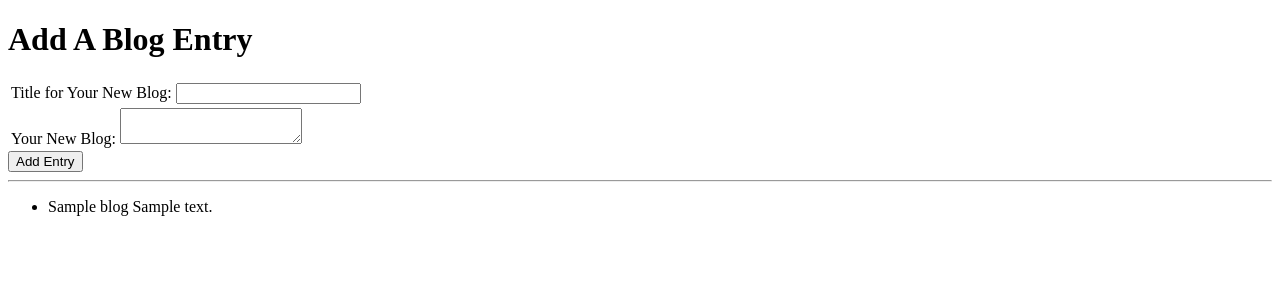
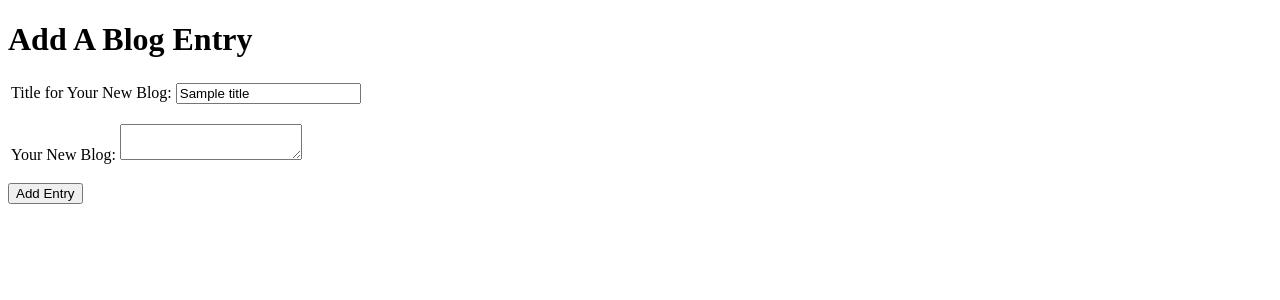
Before and after one commit to BHILLS1/blogz, a Flask app: template templates/newpost.html in a window 1280 px wide. Shown: the part 34-334 px from the top of the page. Run offline with Flask 2, Linux system fonts and the light colour scheme; the template is opened without the code that fills it: most values are stand-ins (such as "Sample title", 1, 10 or a date in 2020); data that the repository does not hold is empty.

Commit message:
Created working blog application

```diff
--- a/main.py
+++ b/main.py
@@ -18,29 +18,43 @@ class Blog(db.Model):
         self.title = title
         self.body = body
 
-blogs = []
-
 @app.route('/', methods=['POST', 'GET'])
 def index():
+    blogs = Blog.query.all()
+    return render_template('blog.html', title='Build A Blog', blogs=blogs)
+
+@app.route('/newpost', methods=['POST', 'GET'])
+def newpost():
 
     if request.method == 'POST':
-        blog_title = request.form['title']
-        blog_body = request.form['body']
-        new_blog = Blog(blog_title, blog_body)
-        db.session.add(new_blog)
-        db.session.commit()
+        title = request.form['title']
+        body = request.form['body']
+        title_error = ''
+        body_error = ''
 
-    return render_template('newpost.html', title='Add a Blog Entry', blogs=blogs)
+        if title == '':
+           title_error="Please fill in the title"
 
-# def index():
+        if body == '':
+            body_error="Please fill in the body"
 
-#     if request.method == 'POST':
-#         blog_title = request.form['title']
-#         blog_body = request.form['body']
-#         new_blog = Blog(blog_title, blog_body)
-#         db.session.add(new_blog)
-#         db.session.commit()
-#         return render_template
+
+        if title_error or body_error:
+            return render_template('newpost.html', body_error=body_error, title_error=title_error)
+        else:
+            new_post = Blog(title, body)
+            db.session.add(new_post)
+            db.session.commit()
+        return redirect('/')
+
+    return render_template('newpost.html')
+
+
+@app.route('/blog', methods=['POST', 'GET'])
+def blog():
+   return render_template('blog.html')
+
+
 
 
 if __name__ == '__main__':
--- a/templates/base.html
+++ b/templates/base.html
@@ -1,13 +1,16 @@
 <!doctype html>
 <html>
     <head>
+        <style>
+            .error {color: red; font-style: italic}
+        </style>
         <title>{{title}}</title>
     </head>
 <body>
     <p>
         <nav>
-        <a href="/blog/">Main Blog Page</a> |&nbsp;&nbsp;&nbsp;
-        <a href="/newpost/">Add a Blog Post</a> |
+        <a href="/blog">Main Blog Page</a> |&nbsp;&nbsp;&nbsp;
+        <a href="/newpost">Add a Blog Post</a> |
         </nav>
     {% block content %}
     {% endblock %}
--- a/templates/newpost.html
+++ b/templates/newpost.html
@@ -2,14 +2,15 @@
 
 {% block content %}
     <h1>Add A Blog Entry</h1>
-    <form method='post' >
+    <form action='/newpost' method='post' >
         <table>
             <tbody>
                 <tr>
                     <td>
                         <label>
                             Title for Your New Blog:
-                            <input type="text" name='title for your new blog' />
+                            <input type="text" name='title' value='{{title}}'/>
+                            <p class='error'>{{title_error}}</p>
                         </label>
                     </td>
                 </tr>
@@ -17,7 +18,8 @@
                     <td>
                         <label>
                             Your New Blog:
-                            <textarea type="text" name='Your New Blog:' ></textarea>
+                            <textarea type="text" name='body' value='{{body}}'></textarea>
+                            <p class='error'>{{body_error}}</p>
                         </label>
                     </td>
                 </tr>
@@ -26,20 +28,6 @@
         <input type="submit" value='Add Entry' />
     </form>
 
-    <hr />
-    {% if blogs|length == 0 %}
-    <p>No Blog Posts yet</p>
-    {% else %}
-
-        <ul>
-            {% for blog in blogs %}
-            <li>{{blog.name}}
-                {{blog.body}}
-            </li>
-            {% endfor %}
-        </ul>
-
-    {% endif %}
 
 
 {% endblock %}
```
Also changed, not shown: templates/blog.html (+2 -9 lines).
